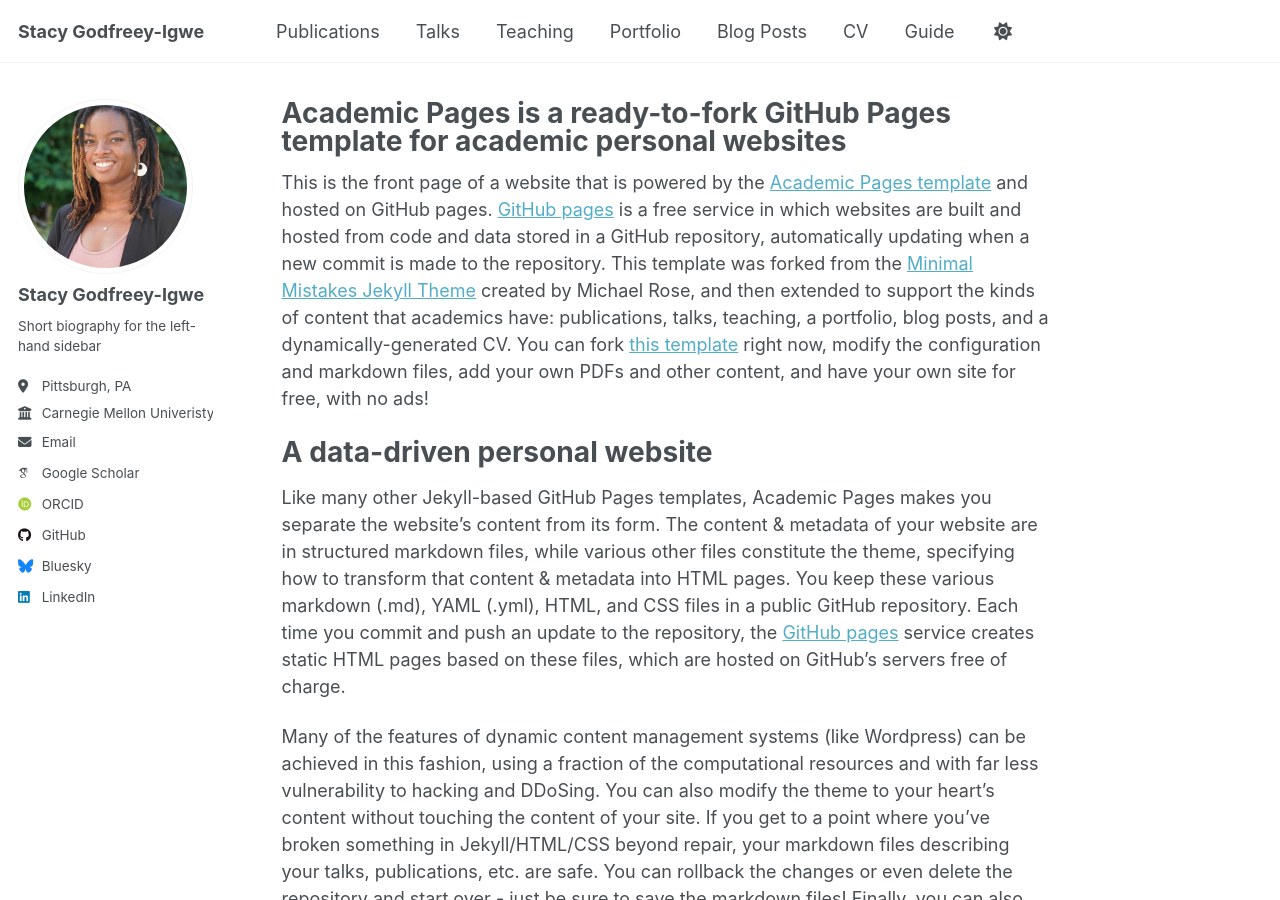
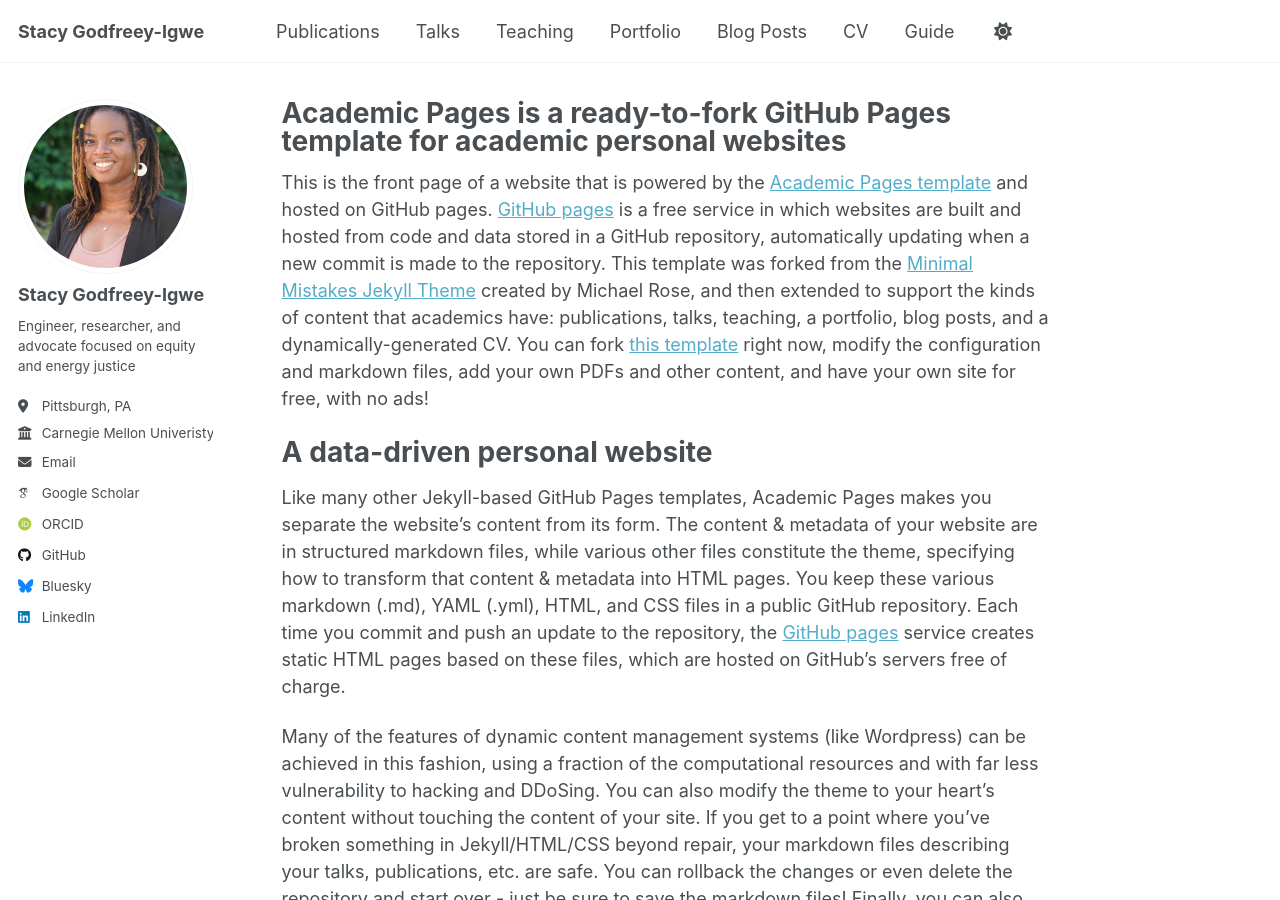
Before and after one commit to sg129646/sg129646.github.io, a Jekyll site: the page built from _pages/about.md, in a window 1280 px wide and 900 px high. Built offline with Jekyll 4.4.1, drawn with Linux system fonts in a browser that asks for light colours; some web fonts are replaced.

Commit message:
Update _config.yml

```diff
--- a/_config.yml
+++ b/_config.yml
@@ -25,7 +25,7 @@ author:
   avatar           : "stacy_avatar.jpg"
   name             : "Stacy Godfreey-Igwe"
   pronouns         : # example: "she/her"
-  bio              : "Short biography for the left-hand sidebar"
+  bio              : "Engineer, researcher, and advocate focused on equity and energy justice"
   location         : "Pittsburgh, PA"
   employer         : "Carnegie Mellon Univeristy"
   uri              : # URL
```
